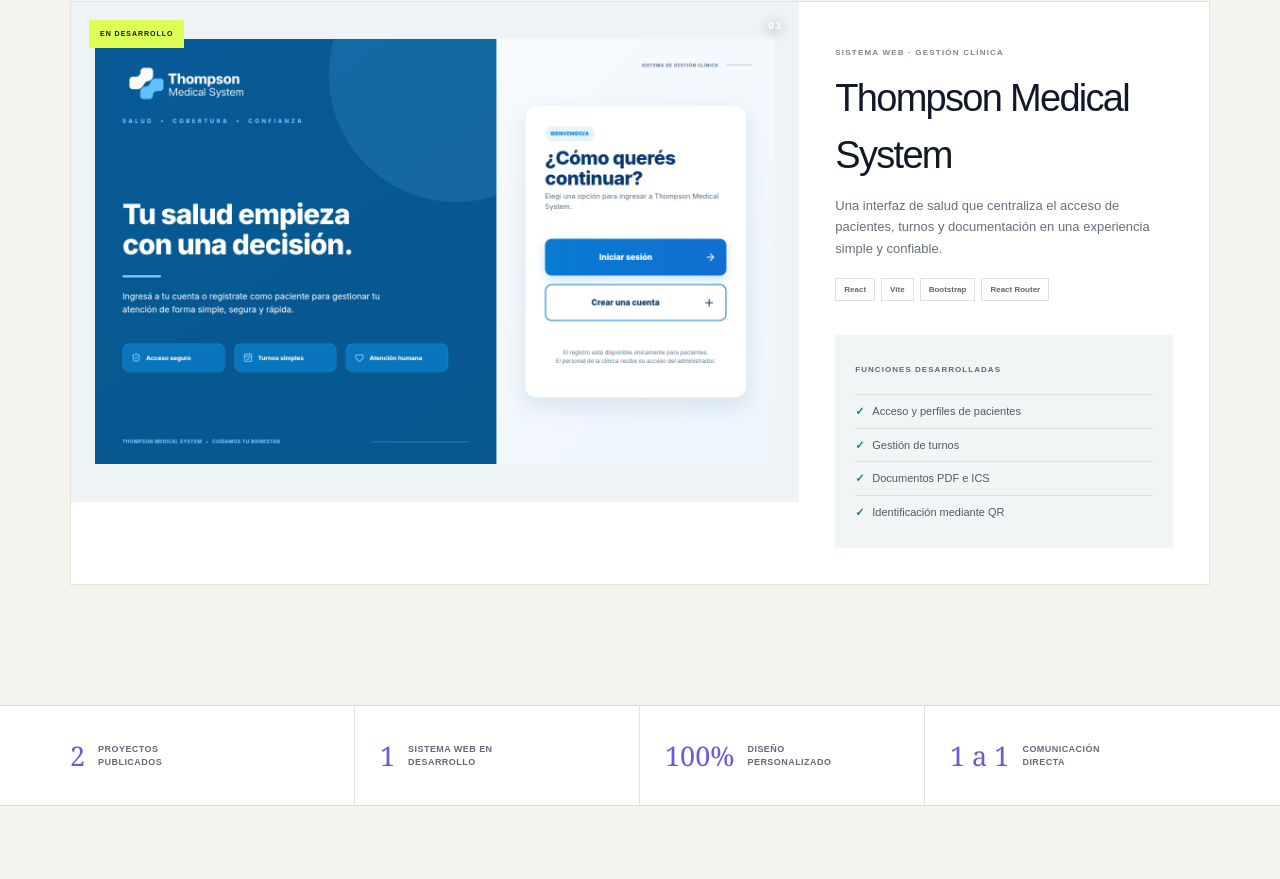
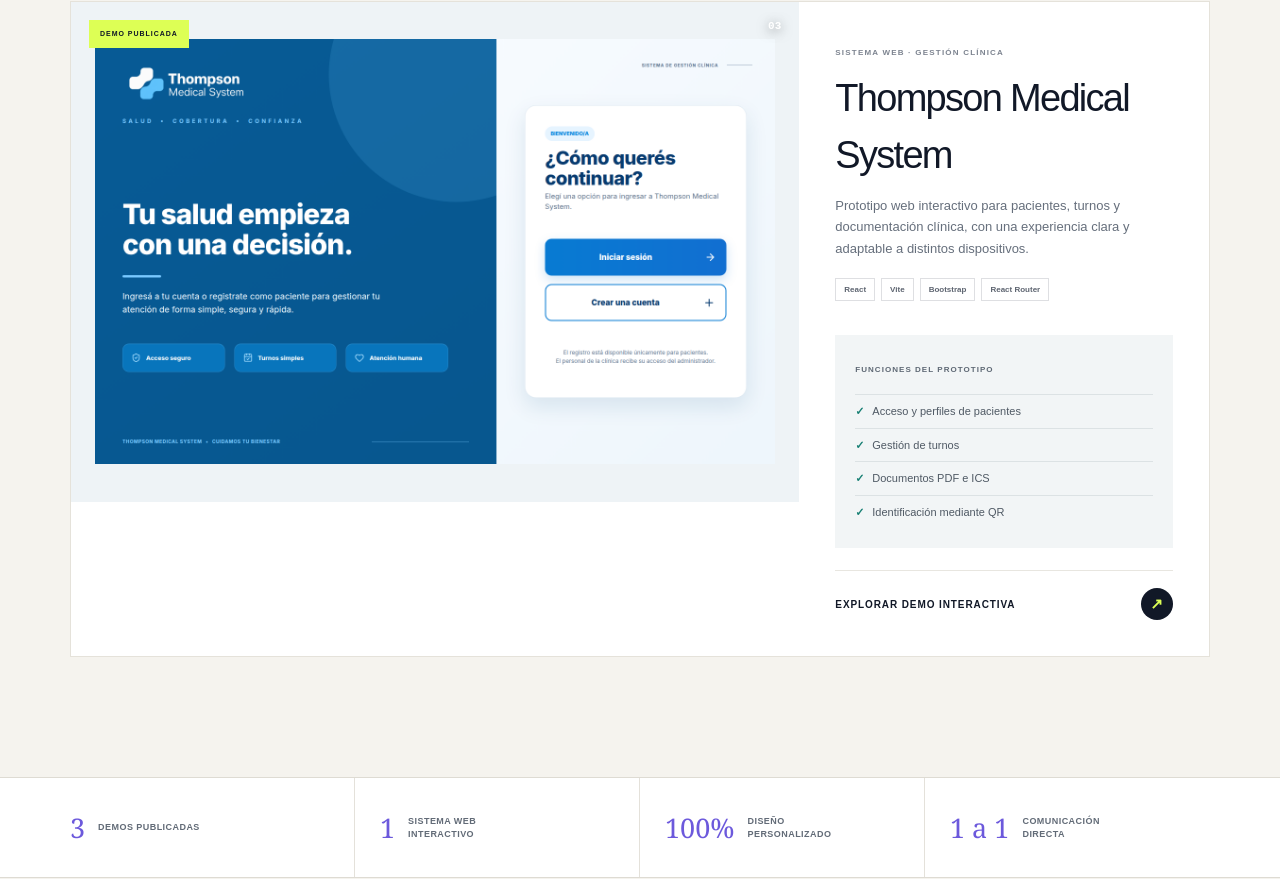
Before and after one commit to AlexKrenz00/alexis-krenz-portfolio, a Next.js app: page / in a window 1280 px wide. Shown: the part 1902-2781 px from the top of the page. Built offline with nearby package versions, Linux system fonts and the light colour scheme.

Commit message:
feat(portfolio): enlazar demo pública de Thompson Medical System

```diff
--- a/app/page.tsx
+++ b/app/page.tsx
@@ -26,10 +26,10 @@
   <div className="realProjects">
    <a className="realProject invitationProject" href="https://invitacion-danna.vercel.app/" target="_blank" rel="noreferrer"><div className="projectImage"><img src="/projects/danna.png" alt="Pantalla inicial de la invitación digital de Danna" loading="lazy"/><span>PROYECTO PUBLICADO</span><b>01</b></div><div className="projectDetails"><div><small>INVITACIÓN DIGITAL · XV AÑOS</small><h3>Danna</h3><p>Una experiencia delicada y personal que transforma la invitación en parte del evento.</p><div className="caseSummary"><span><b>NECESIDAD</b>Reunir la información del evento</span><span><b>SOLUCIÓN</b>Una invitación interactiva y fácil de compartir</span></div><div className="projectTags"><span>Responsive</span><span>Música</span><span>Ubicación</span><span>RSVP</span></div></div><strong>Explorar proyecto <i>↗</i></strong></div></a>
    <a className="realProject invitationProject" href="https://invitacion-xv-lilian-flame.vercel.app/" target="_blank" rel="noreferrer"><div className="projectImage"><img src="/projects/lilian.png" alt="Pantalla inicial de la invitación digital de Lilian" loading="lazy"/><span>PROYECTO PUBLICADO</span><b>02</b></div><div className="projectDetails"><div><small>INVITACIÓN DIGITAL · XV AÑOS</small><h3>Lilian</h3><p>Una ambientación nocturna e inmersiva diseñada para despertar curiosidad desde el primer segundo.</p><div className="caseSummary"><span><b>NECESIDAD</b>Presentar el evento con una identidad propia</span><span><b>SOLUCIÓN</b>Una experiencia visual inmersiva y mobile first</span></div><div className="projectTags"><span>Animaciones</span><span>Galería</span><span>Cuenta regresiva</span><span>Mobile first</span></div></div><strong>Explorar proyecto <i>↗</i></strong></div></a>
-   <article className="realProject medicalProject"><div className="projectImage"><img src="/projects/thompson-home.png" alt="Pantalla de bienvenida de Thompson Medical System" loading="lazy"/><span>EN DESARROLLO</span><b>03</b></div><div className="projectDetails"><div><small>SISTEMA WEB · GESTIÓN CLÍNICA</small><h3>Thompson Medical System</h3><p>Una interfaz de salud que centraliza el acceso de pacientes, turnos y documentación en una experiencia simple y confiable.</p><div className="projectTags"><span>React</span><span>Vite</span><span>Bootstrap</span><span>React Router</span></div></div><aside><span>FUNCIONES DESARROLLADAS</span><ul><li>Acceso y perfiles de pacientes</li><li>Gestión de turnos</li><li>Documentos PDF e ICS</li><li>Identificación mediante QR</li></ul></aside></div></article>
+   <a className="realProject medicalProject" href="https://thompson-medical-system.vercel.app/" target="_blank" rel="noopener noreferrer" aria-label="Ver demo publicada de Thompson Medical System"><div className="projectImage"><img src="/projects/thompson-home.png" alt="Pantalla de bienvenida de Thompson Medical System" loading="lazy"/><span>DEMO PUBLICADA</span><b>03</b></div><div className="projectDetails"><div><small>SISTEMA WEB · GESTIÓN CLÍNICA</small><h3>Thompson Medical System</h3><p>Prototipo web interactivo para pacientes, turnos y documentación clínica, con una experiencia clara y adaptable a distintos dispositivos.</p><div className="projectTags"><span>React</span><span>Vite</span><span>Bootstrap</span><span>React Router</span></div></div><aside><span>FUNCIONES DEL PROTOTIPO</span><ul><li>Acceso y perfiles de pacientes</li><li>Gestión de turnos</li><li>Documentos PDF e ICS</li><li>Identificación mediante QR</li></ul></aside><strong>Explorar demo interactiva <i>↗</i></strong></div></a>
  </div>
  </section>
- <section className="proofV2"><div className="shell"><div><strong>2</strong><span>proyectos publicados</span></div><div><strong>1</strong><span>sistema web en desarrollo</span></div><div><strong>100%</strong><span>diseño personalizado</span></div><div><strong>1 a 1</strong><span>comunicación directa</span></div></div></section>
+ <section className="proofV2"><div className="shell"><div><strong>3</strong><span>demos publicadas</span></div><div><strong>1</strong><span>sistema web interactivo</span></div><div><strong>100%</strong><span>diseño personalizado</span></div><div><strong>1 a 1</strong><span>comunicación directa</span></div></div></section>
  <section className="aboutV2 shell" id="sobre-mi"><div className="aboutIndex"><span>02 / SOBRE MÍ</span><b>AK</b></div><div className="aboutCopy"><h2>Diseño con intención.<br/><em>Desarrollo con criterio.</em></h2><p>Soy Alexis Krenz, desarrollador web de Argentina. Combino diseño y código para crear páginas claras, atractivas y fáciles de usar, acompañando personalmente cada proyecto desde la idea hasta su publicación.</p><small className="stackLabel">CONOCIMIENTOS Y HERRAMIENTAS</small><div className="techStack"><span>HTML5</span><span>CSS3</span><span>JavaScript</span><span>TypeScript</span><span>React</span><span>Vite</span><span>Bootstrap</span><span>Node.js</span><span>Java</span><span>Python</span><span>Git & GitHub</span><span>Responsive design</span></div></div><aside><small>MI ENFOQUE</small><strong>Escuchar, ordenar y convertir una necesidad real en una experiencia digital útil.</strong><a className="whatsappLink" href={wa}>Trabajemos juntos <WhatsAppIcon/></a></aside></section>
  <section className="services servicesV2" id="servicios"><div className="shell">
   <div className="servicesIntro"><div><span className="servicesIndex">03 / SERVICIOS</span><h2>No necesitás solo una web.<br/><em>Necesitás que funcione.</em></h2></div><p>Diseño experiencias claras, memorables y preparadas para convertir una visita en una consulta real.</p></div>
```
